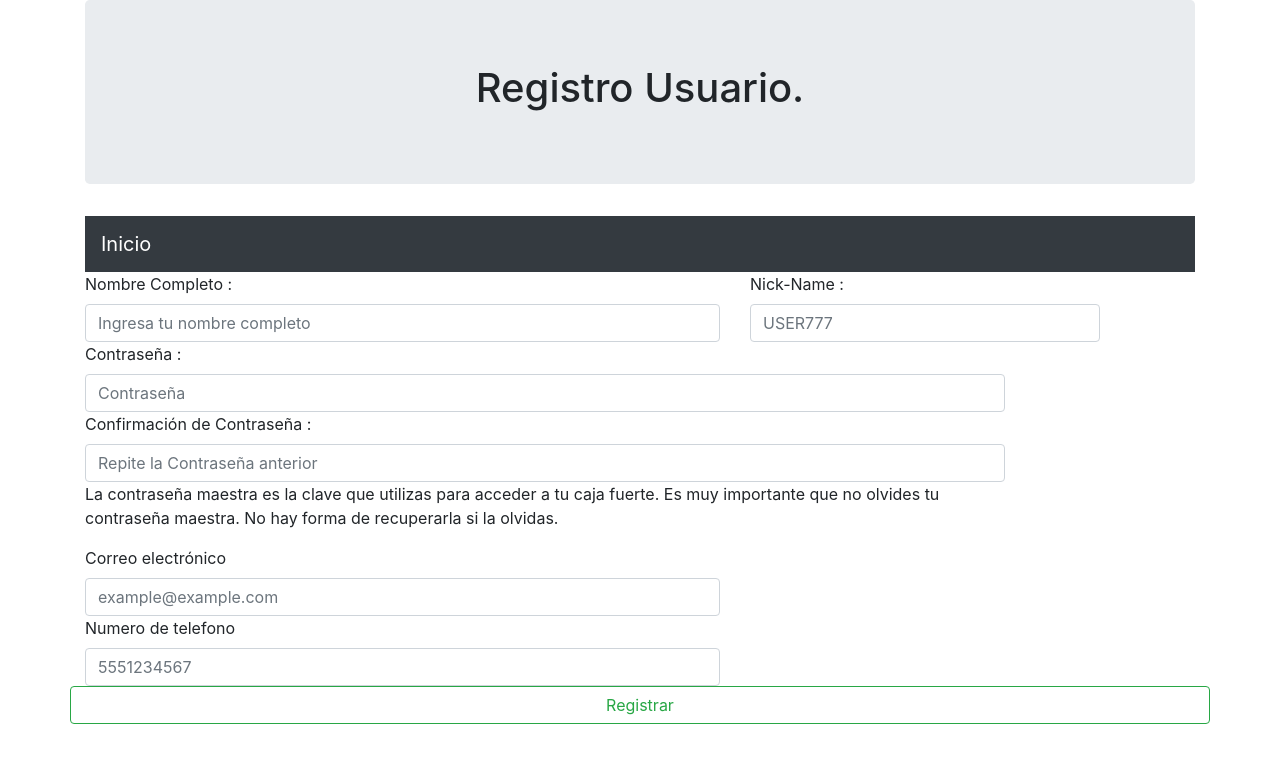
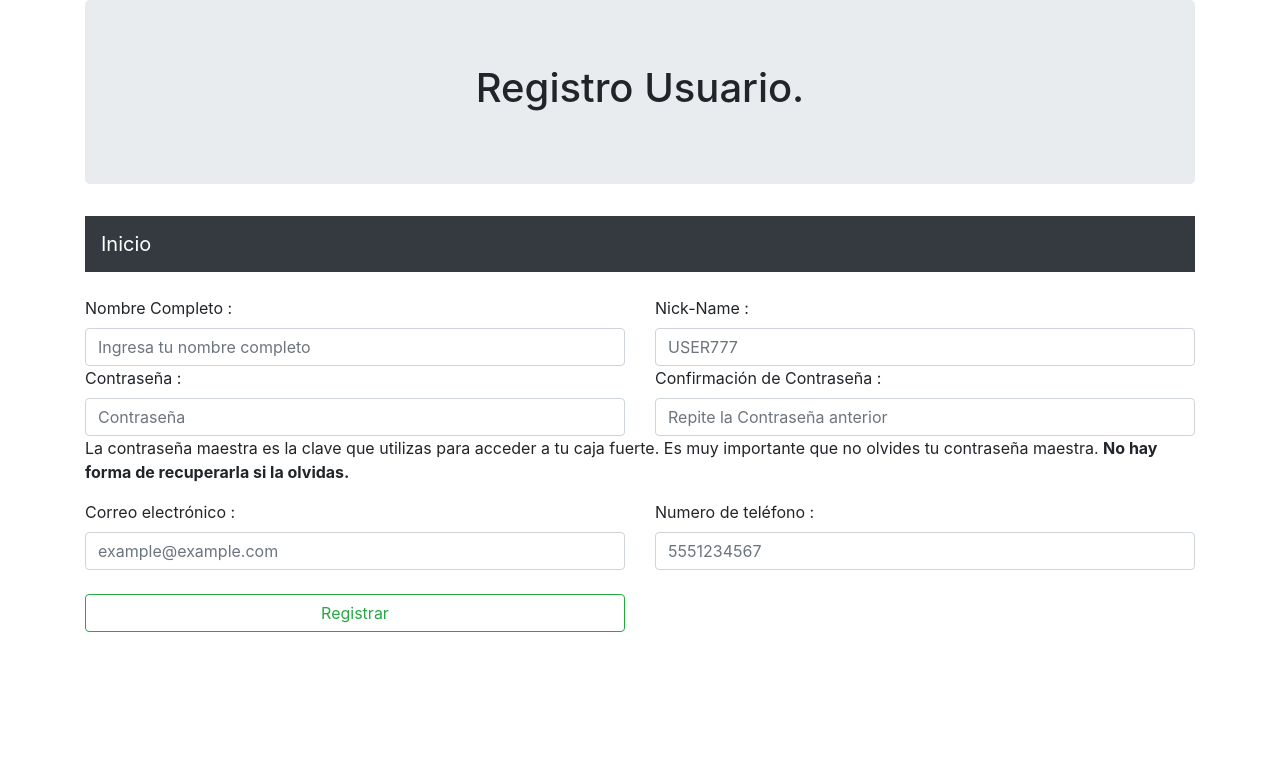
Before and after one commit to IrvingReyes/Plataforma-Credenciales, a Django app: page /registro/ in a window 1280 px wide. Shown: the top 763 px of the page. Run offline with Django 3.2, Linux system fonts and the light colour scheme; some libraries are stand-ins or nearby versions.

Commit message:
Se mejoraron las plantillas login.html y registroUsuario.html. Se mejoró la función logIn de views.py para limitar por número de intentos.

```diff
--- a/adminPassword/registroUsuario/Api.py
+++ b/adminPassword/registroUsuario/Api.py
@@ -7,6 +7,7 @@ from cryptography.hazmat.backends import default_backend
 from cryptography.exceptions import InvalidSignature
 from cryptography.hazmat.primitives.ciphers import Cipher, algorithms, modes
 import hashlib
+from registroUsuario import models
 import os
 import datetime
 from datetime import timezone
--- a/adminPassword/registroUsuario/templates/registroUsuario.html
+++ b/adminPassword/registroUsuario/templates/registroUsuario.html
@@ -11,7 +11,7 @@
 {% block barra %}
 <nav class="navbar navbar-sm bg-dark navbar-dark">
     <a class="navbar-brand" href="{% url 'login' %}">Inicio</a>
-  </nav>
+</nav>
 {% endblock %}
 
 {% block contenido %}
@@ -21,53 +21,62 @@
             <div id="error" class="alert alert-danger">
                 <strong>{{error}}</strong>
             </div>
-            <p>Algo que se vea que mando error
-            </p>
         {% endfor %}
     {% endif %}
+    <br>
     <form method="POST">
         {% csrf_token %}
         <div class="row">
-            <div class="col-7">
+            <div class="col-6">
                 <label>Nombre Completo :</label>
                 <input type="text" class="form-control" name="nombre" placeholder="Ingresa tu nombre completo">
             </div>
-            <div class="col-4">
+            <div class="col-6">
                 <label>Nick-Name :</label>
                 <input type="text" class="form-control" name="username" placeholder="USER777">
             </div>
         </div>
+
         <div class="row">
-            <div class="col-10">
+            <div class="col-6">
                 <label>Contraseña :</label>
                 <input type="password" class="form-control" name="password" placeholder="Contraseña">
             </div>
-            <div class="col-10">
+            <div class="col-6">
                 <label>Confirmación de Contraseña :</label>
                 <input type="password" class="form-control" name="cpassword" placeholder="Repite la Contraseña anterior">
             </div>
-            <div class="col-10">
+        </div>
+
+        <div class="row">
+            <div class="col-12">
                 <p>La contraseña maestra es la clave que utilizas para acceder a tu caja fuerte.
                     Es muy importante que no olvides tu contraseña maestra.
-                    No hay forma de recuperarla si la olvidas.
+                    <b>No hay forma de recuperarla si la olvidas. </b>
                 </p>
             </div>
         </div>
+
         <div class="row">
-            <div class="col-7">
-                <label>Correo electrónico</label>
+            <div class="col-6">
+                <label>Correo electrónico :</label>
                 <input type="email" class="form-control" name="correo" placeholder="example@example.com" >
             </div>
-        </div>
-        <div class="row">
-            <div class="col-7">
-                <label>Numero de telefono</label>
+            <div class="col-6">
+                <label>Numero de teléfono :</label>
                 <input type="text" class="form-control" name="telefono" placeholder="5551234567">
             </div>
         </div>
+        <br>
         <div class="row">
-            <button type="submit" class="btn btn-outline-success btn-block">Registrar</button>
+            <div class="col-6">
+                <button type="submit" class="btn btn-outline-success btn-block">Registrar</button>
+            </div>
         </div>
     </form>
+
+    <br>
+    <br>
+
 </section>
 {% endblock %}
--- a/adminPassword/registroUsuario/views.py
+++ b/adminPassword/registroUsuario/views.py
@@ -1,5 +1,6 @@
 from os import error
 from django import template
+from django.http import HttpResponse,  JsonResponse
 from django.shortcuts import render,redirect
 from django.template import Template,Context
 from registroUsuario import models
@@ -57,6 +58,13 @@ def logIn(request):
             return redirect('usuario/')
         return render(request,template)
     elif request.method=='POST':
+        ip = Api.get_client_ip(request)
+        if Api.puede_intentar(ip):
+            pass
+        else:
+            errores={'Numero de intentos agotado, espera un minuto.'}
+            return render(request,template,{'errores':errores})
+
         username=request.POST.get('username','').strip()
         password=request.POST.get('password','').strip()
         try:
```
Also changed, not shown: adminPassword/registroUsuario/templates/login.html (+15 -13 lines).
